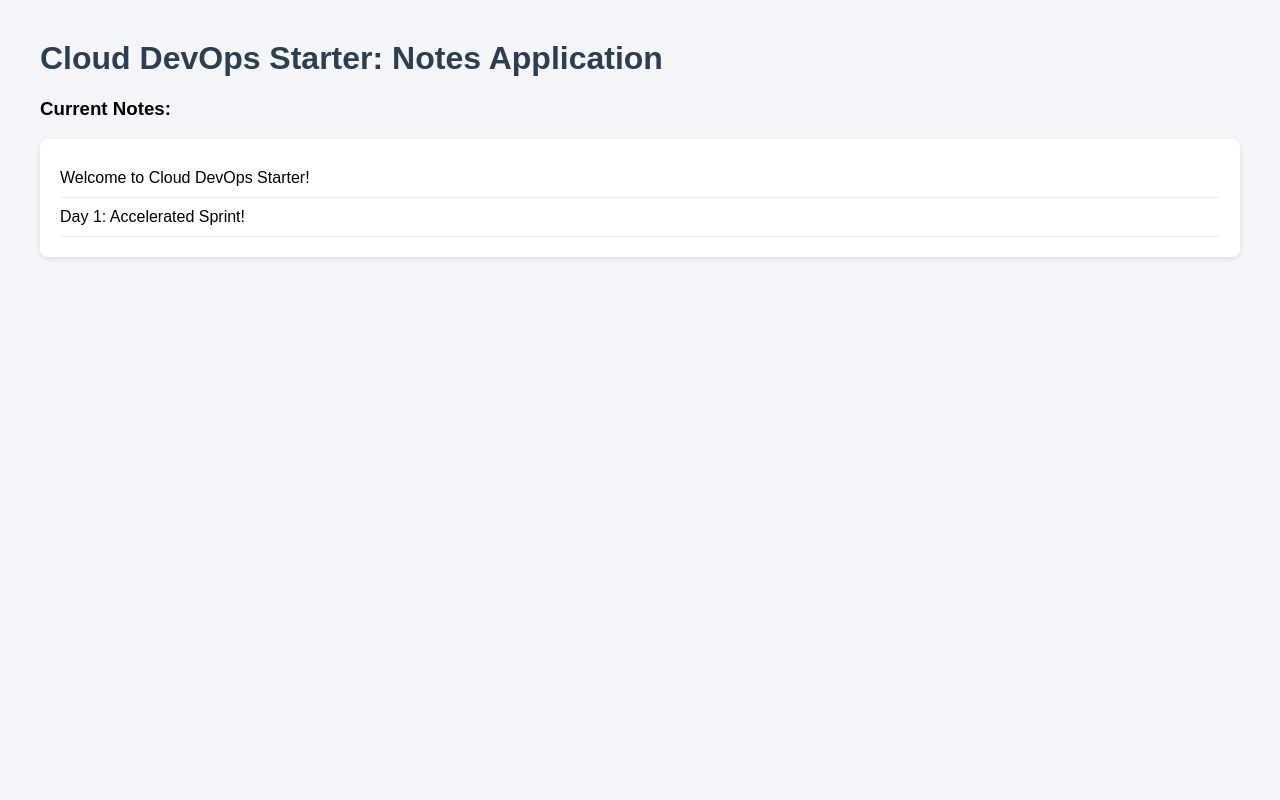
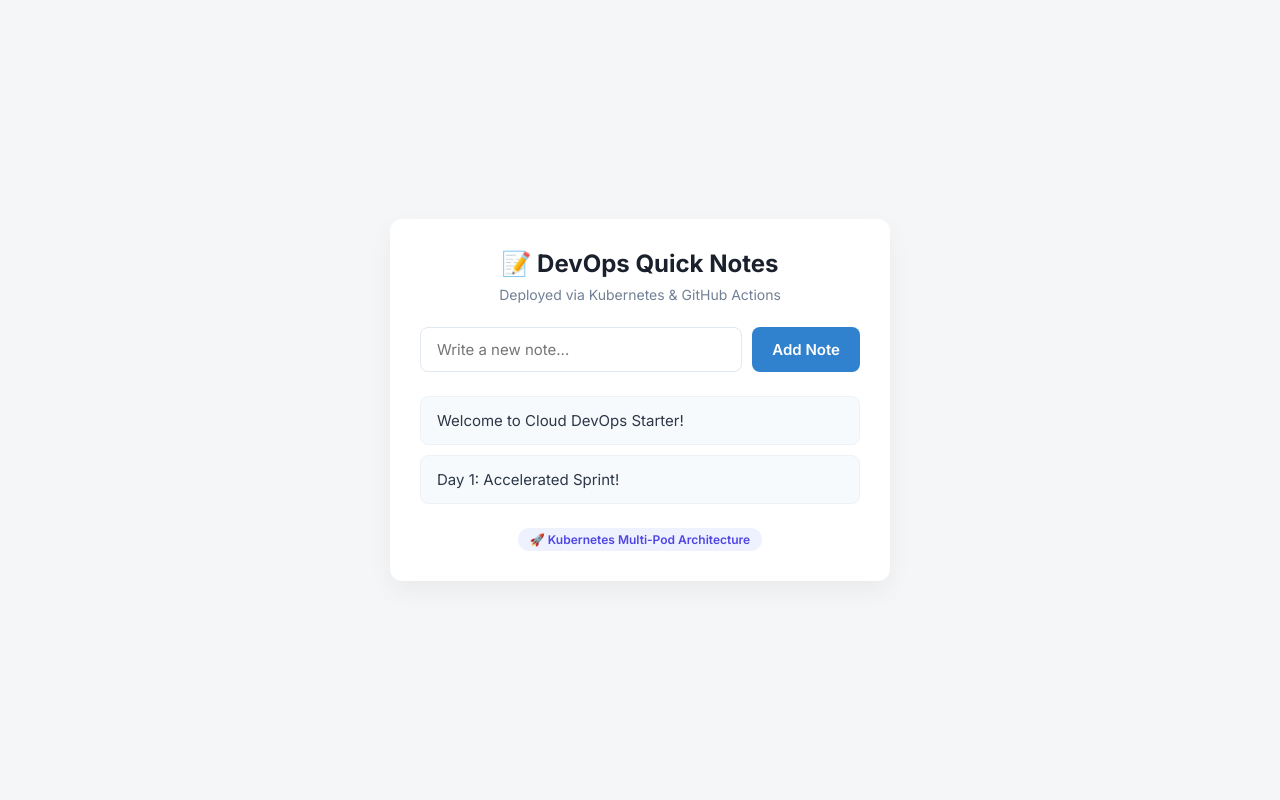
Before and after one commit to Abdullah07-creator/cloud-starter, a Flask app: page / in a window 1280 px wide. Run offline with Flask 3, Linux system fonts and the light colour scheme.

Commit message:
style: enhance frontend UI with centered modern design

```diff
--- a/app/templates/index.html
+++ b/app/templates/index.html
@@ -2,21 +2,152 @@
 <html lang="en">
 <head>
     <meta charset="UTF-8">
-    <title>Cloud DevOps Notes App</title>
+    <meta name="viewport" content="width=device-width, initial-scale=1.0">
+    <title>DevOps Notes App</title>
+    <!-- Google Font for crisp, modern typography -->
+    <link href="https://fonts.googleapis.com/css2?family=Inter:wght@400;500;600;700&display=swap" rel="stylesheet">
     <style>
-        body { font-family: Arial, sans-serif; margin: 40px; background: #f4f6f9; }
-        h1 { color: #2c3e50; }
-        ul { background: white; padding: 20px; border-radius: 8px; box-shadow: 0 2px 5px rgba(0,0,0,0.1); }
-        li { padding: 10px 0; border-bottom: 1px solid #eee; list-style: none; }
+        * {
+            box-sizing: border-box;
+            margin: 0;
+            padding: 0;
+            font-family: 'Inter', sans-serif;
+        }
+
+        body {
+            background-color: #f4f6f8;
+            color: #333;
+            display: flex;
+            justify-content: center;
+            align-items: center;
+            min-height: 100vh;
+            padding: 20px;
+        }
+
+        /* Centered Card Container */
+        .card {
+            background: #ffffff;
+            width: 100%;
+            max-width: 500px;
+            padding: 30px;
+            border-radius: 12px;
+            box-shadow: 0 10px 25px rgba(0, 0, 0, 0.05);
+            text-align: center;
+        }
+
+        .card h1 {
+            font-size: 24px;
+            font-weight: 700;
+            color: #1a202c;
+            margin-bottom: 8px;
+        }
+
+        .card p.subtitle {
+            font-size: 14px;
+            color: #718096;
+            margin-bottom: 24px;
+        }
+
+        /* Form Controls */
+        .form-group {
+            display: flex;
+            gap: 10px;
+            margin-bottom: 24px;
+        }
+
+        input[type="text"] {
+            flex: 1;
+            padding: 12px 16px;
+            border: 1px solid #e2e8f0;
+            border-radius: 8px;
+            font-size: 15px;
+            outline: none;
+            transition: border-color 0.2s;
+        }
+
+        input[type="text"]:focus {
+            border-color: #3182ce;
+        }
+
+        button {
+            background-color: #3182ce;
+            color: white;
+            border: none;
+            padding: 12px 20px;
+            border-radius: 8px;
+            font-weight: 600;
+            font-size: 15px;
+            cursor: pointer;
+            transition: background-color 0.2s;
+        }
+
+        button:hover {
+            background-color: #2b6cb0;
+        }
+
+        /* List Styling */
+        .notes-list {
+            list-style: none;
+            text-align: left;
+        }
+
+        .note-item {
+            background: #f7fafc;
+            padding: 14px 16px;
+            border: 1px solid #edf2f7;
+            border-radius: 8px;
+            margin-bottom: 10px;
+            font-size: 15px;
+            color: #2d3748;
+            display: flex;
+            align-items: center;
+            justify-content: space-between;
+        }
+
+        .note-item:last-child {
+            margin-bottom: 0;
+        }
+
+        /* Footer Badge */
+        .footer-badge {
+            margin-top: 24px;
+            display: inline-block;
+            padding: 4px 12px;
+            background: #eef2ff;
+            color: #4f46e5;
+            font-size: 12px;
+            font-weight: 600;
+            border-radius: 20px;
+        }
     </style>
 </head>
 <body>
-    <h1>Cloud DevOps Starter: Notes Application</h1>
-    <h3>Current Notes:</h3>
-    <ul>
-        {% for note in notes %}
-            <li> {{ note }}</li>
-        {% endfor %}
-    </ul>
+
+    <div class="card">
+        <h1>📝 DevOps Quick Notes</h1>
+        <p class="subtitle">Deployed via Kubernetes & GitHub Actions</p>
+
+        <form action="/add" method="POST" class="form-group">
+            <input type="text" name="note" placeholder="Write a new note..." required autocomplete="off">
+            <button type="submit">Add Note</button>
+        </form>
+
+        <ul class="notes-list">
+            {% for note in notes %}
+                <li class="note-item">
+                    <span>{{ note }}</span>
+                </li>
+            {% else %}
+                <li class="note-item" style="color: #a0aec0; justify-content: center;">
+                    No notes yet. Add one above!
+                </li>
+            {% endfor %}
+        </ul>
+
+        <div class="footer-badge">
+            🚀 Kubernetes Multi-Pod Architecture
+        </div>
+    </div>
+
 </body>
 </html>
```
